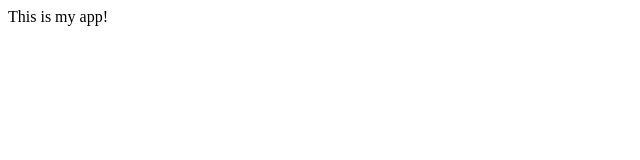
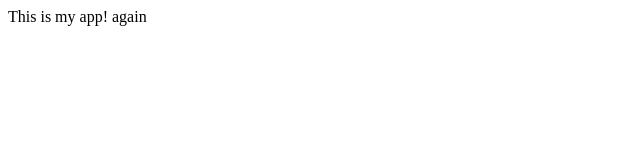
Before and after one commit to zeusreactor/mysampleapp, a plain HTML site: page index.html in a window 1280 px wide. Shown: the full height of the page, 0-640 px from the left. Drawn offline with Linux system fonts and the light colour scheme.

Commit message:
changed app.js

```diff
--- a/app.js
+++ b/app.js
@@ -0,0 +1 @@
+console.log("This is the first change.")
--- a/index.html
+++ b/index.html
@@ -4,6 +4,6 @@
         <title>My app</title>
     </head>
     <body>
-        This is my app!
+        This is my app! again
     </body>
 </html>
```
